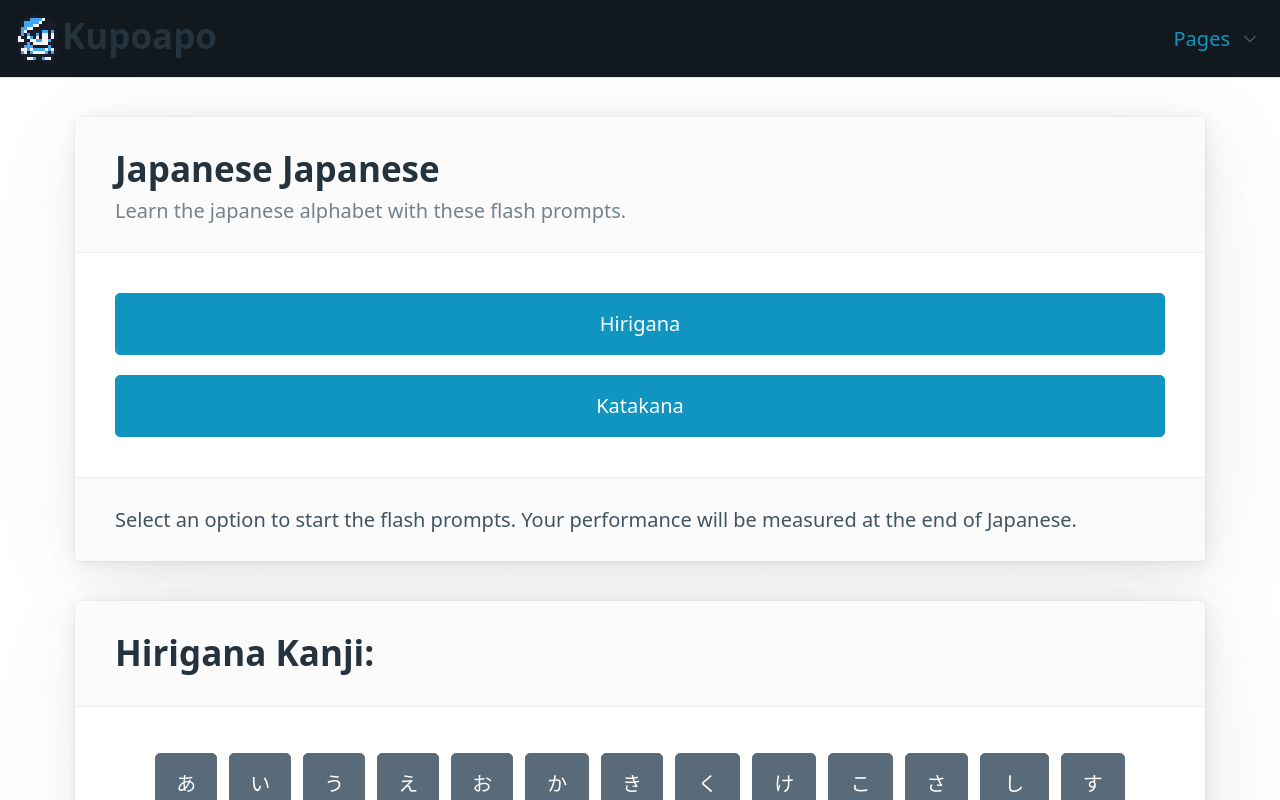
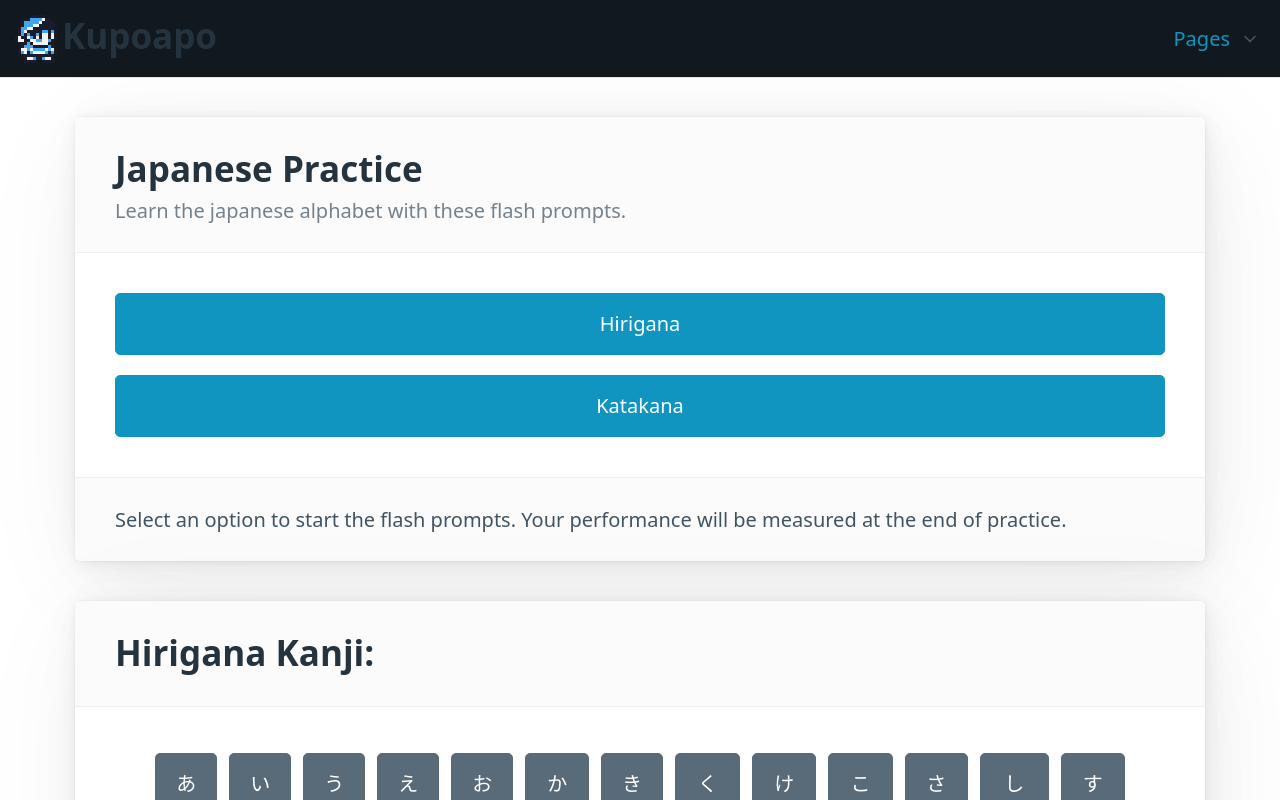
Before and after one commit to eemerson-gm/personal-website, a React (Create React App) app: page /japanese in a window 1280 px wide. Shown: the top 800 px of the page. Built offline with nearby package versions, Linux system fonts and the light colour scheme.

Commit message:
FIx typos

```diff
--- a/src/other/JapaneseStart.tsx
+++ b/src/other/JapaneseStart.tsx
@@ -26,7 +26,7 @@ const JapaneseStart = () => {
       <article>
         <header>
           <hgroup style={{ margin: 0 }}>
-            <h2>Japanese Japanese</h2>
+            <h2>Japanese Practice</h2>
             <h3>Learn the japanese alphabet with these flash prompts.</h3>
           </hgroup>
         </header>
@@ -38,7 +38,7 @@ const JapaneseStart = () => {
         </button>
         <footer>
           Select an option to start the flash prompts. Your performance will be
-          measured at the end of Japanese.
+          measured at the end of practice.
         </footer>
       </article>
       <article>
```
